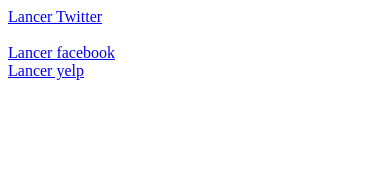
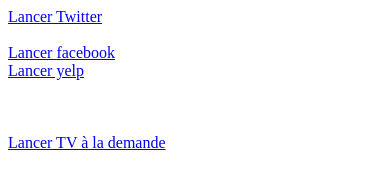
Before and after one commit to tchevrier/essais, a plain HTML site: page essaiDeepLinks/deepLinksPublicApps.html in a window 390 px wide. Drawn offline with Linux system fonts and the light colour scheme.

Commit message:
Set links to android mobile App

```diff
--- a/essaiDeepLinks/deepLinksPublicApps.html
+++ b/essaiDeepLinks/deepLinksPublicApps.html
@@ -6,6 +6,10 @@
 <body>
 <a href="twitter://timeline">Lancer Twitter</a><br><br>
 <a href="fb://profile">Lancer facebook</a><br>
-<a href="yelp://">Lancer yelp</a>
+<a href="yelp://">Lancer yelp</a><br>
+<br>
+<br>
+<br>
+<a href="com.orange.vode.ORANGETVECOSYSTEMV1://goToPage?pageName=heroZone">Lancer TV à la demande</a>
 </body>
 </html>
```
